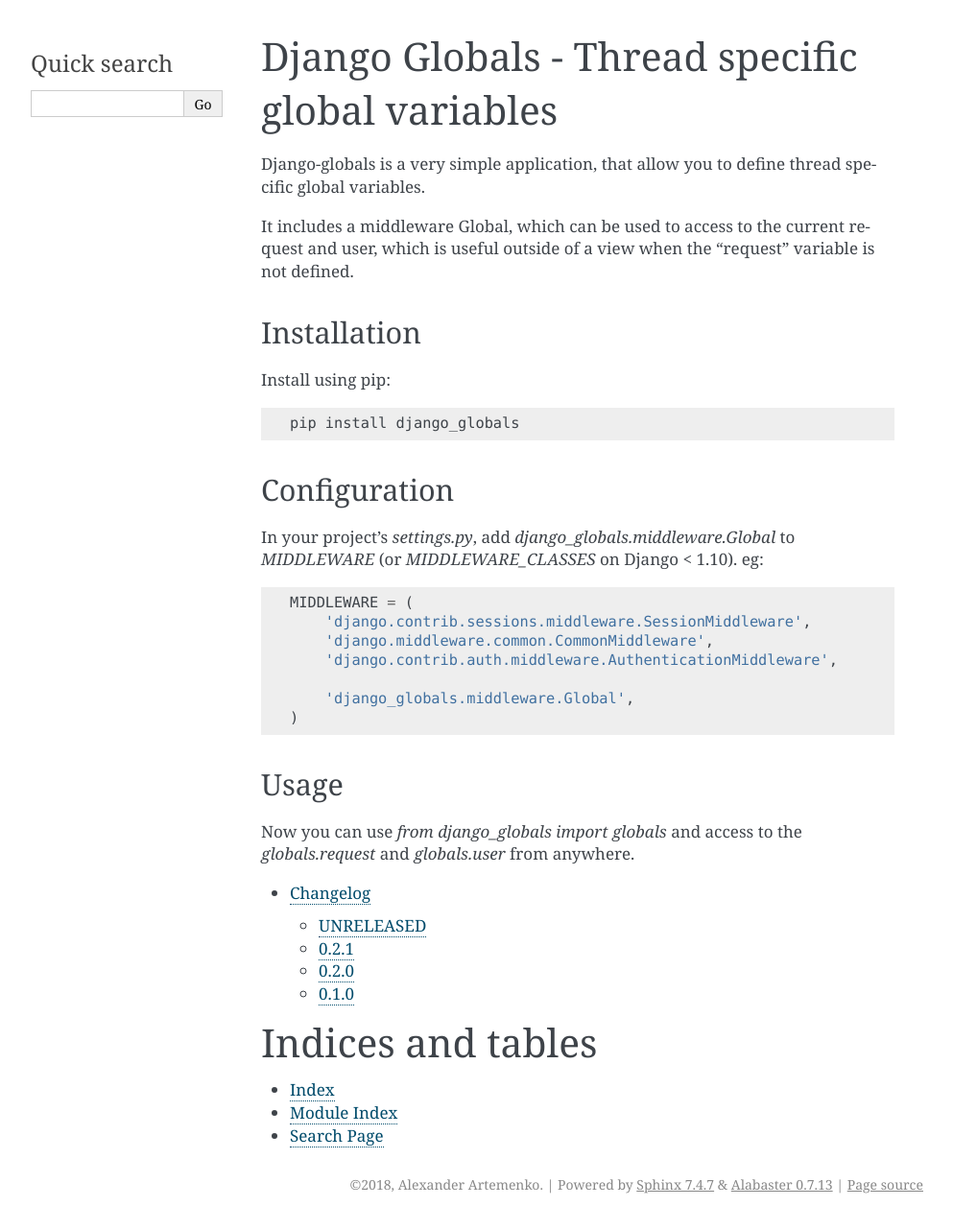
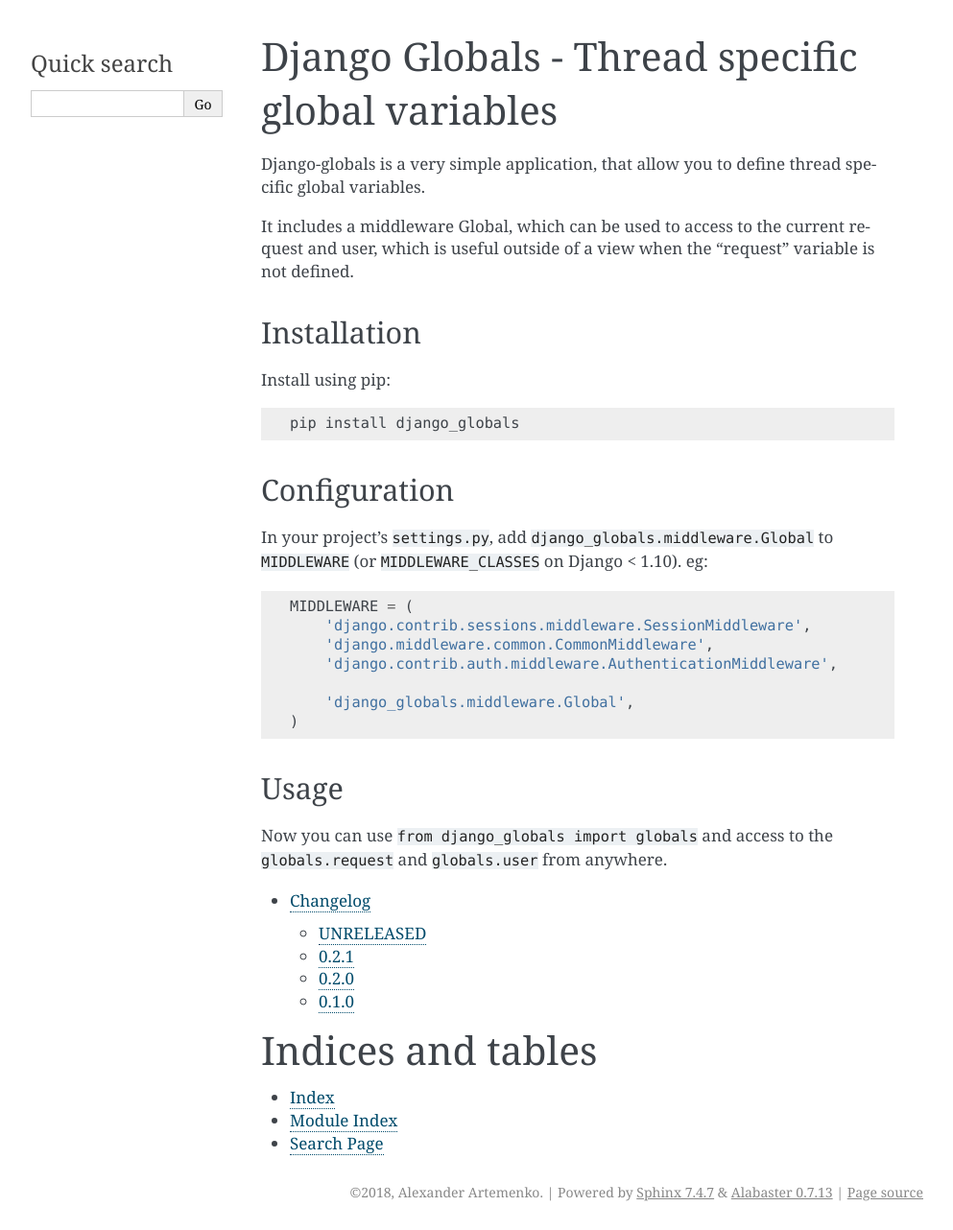
Before and after one commit to svetlyak40wt/django-globals, a Sphinx documentation site: the page built from docs/index.rst, in a window 1280 px wide. Shown: the whole page at 96% size, without its empty margins (148-1141 px from the left). Built offline with Sphinx 7.4.7, drawn with Linux system fonts in a browser that asks for light colours.

Commit message:
inline code

```diff
--- a/docs/index.rst
+++ b/docs/index.rst
@@ -19,8 +19,8 @@
 Configuration
 -------------
 
-In your project's `settings.py`, add `django_globals.middleware.Global` to `MIDDLEWARE`
-(or `MIDDLEWARE_CLASSES` on Django < 1.10).  eg::
+In your project's ``settings.py``, add ``django_globals.middleware.Global`` to ``MIDDLEWARE``
+(or ``MIDDLEWARE_CLASSES`` on Django < 1.10).  eg::
 
    MIDDLEWARE = (
        'django.contrib.sessions.middleware.SessionMiddleware',
@@ -34,8 +34,8 @@
 Usage
 -----
 
-Now you can use `from django_globals import globals` and access to
-the `globals.request` and `globals.user` from anywhere.
+Now you can use ``from django_globals import globals`` and access to
+the ``globals.request`` and ``globals.user`` from anywhere.
 
 
 .. toctree::
```
